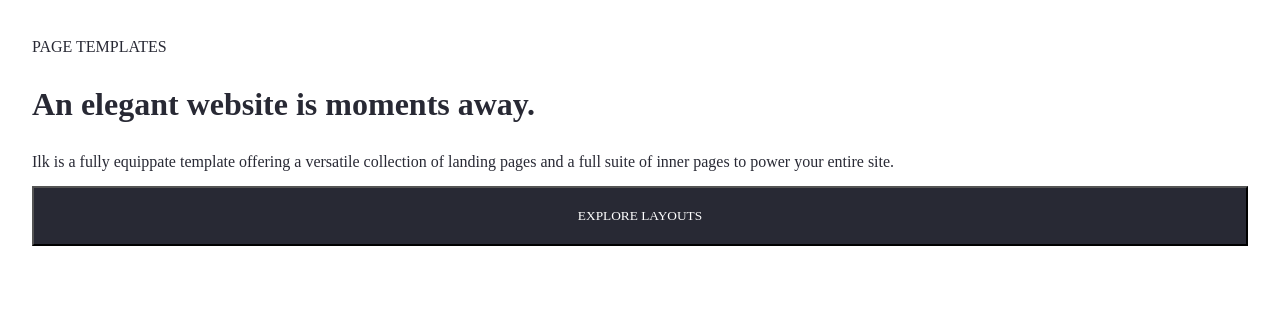
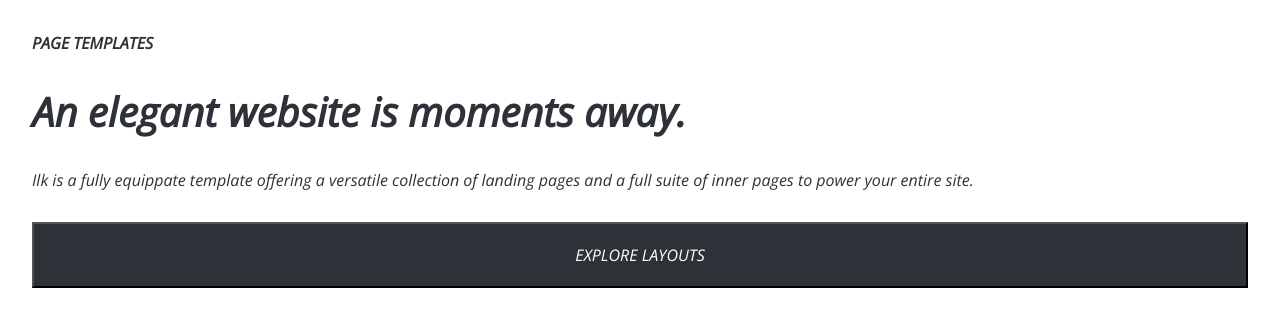
Before and after one commit to AlizeeBoc/Pixel-Perfect, a plain HTML site: page 11/index.html in a window 1280 px wide. Drawn offline with nearby package versions, Linux system fonts and the light colour scheme.

Commit message:
style 11 updated

```diff
--- a/11/index.html
+++ b/11/index.html
@@ -6,6 +6,9 @@
     <meta name="viewport" content="width=device-width, initial-scale=1.0">
     <title>Document</title>
     <link rel="stylesheet" href="style.css">
+    <link rel="preconnect" href="https://fonts.googleapis.com">
+<link rel="preconnect" href="https://fonts.gstatic.com" crossorigin>
+<link href="https://fonts.googleapis.com/css2?family=Libre+Baskerville:wght@400;700&family=Open+Sans:ital@1&display=swap" rel="stylesheet">
 </head>
 <body>
     <header>
--- a/11/style.css
+++ b/11/style.css
@@ -1,7 +1,3 @@
-@font-face {
-    font-family: "Butler";
-    src: url(Butler-Medium.woff) format(.woff);
-}
 
 * {
     box-sizing:border-box ;
@@ -10,18 +6,35 @@
 }
 
 body {
-    color : #282934;
+    color : #2e3238;
     margin: 38px 32px;
-    font-family: "Butler";
+    margin : 2rem;
 }
 
 header {
     text-transform: uppercase;
+    font-family: 'Libre Baskerville', serif;
+    font-family: 'Open Sans', sans-serif;
 
+}
+
+header>p {
+    font-weight: bold;
 }
 
 h1, p {
     margin: 15px 0px;
+    font-family: 'Libre Baskerville', serif;
+    font-family: 'Open Sans', sans-serif;
+}
+
+h1 {
+    font-size: 2.5rem;
+}
+
+p {
+    font-weight : 500;
+    font-size : 1rem;
 }
 
 .container {
@@ -35,9 +48,13 @@ footer {
 }
 
 button {
-    background-color: #282934;
+    background-color: #2e3238;
     color: white;
     text-transform: uppercase;
     padding: 20px;
     width: 100%;
+    font-family: 'Libre Baskerville', serif;
+    font-family: 'Open Sans', sans-serif;
+    font-size : 1em;
+    margin-top : 1rem;
 }
```
Also changed, not shown: 11/Butler-Medium.woff (deleted).
